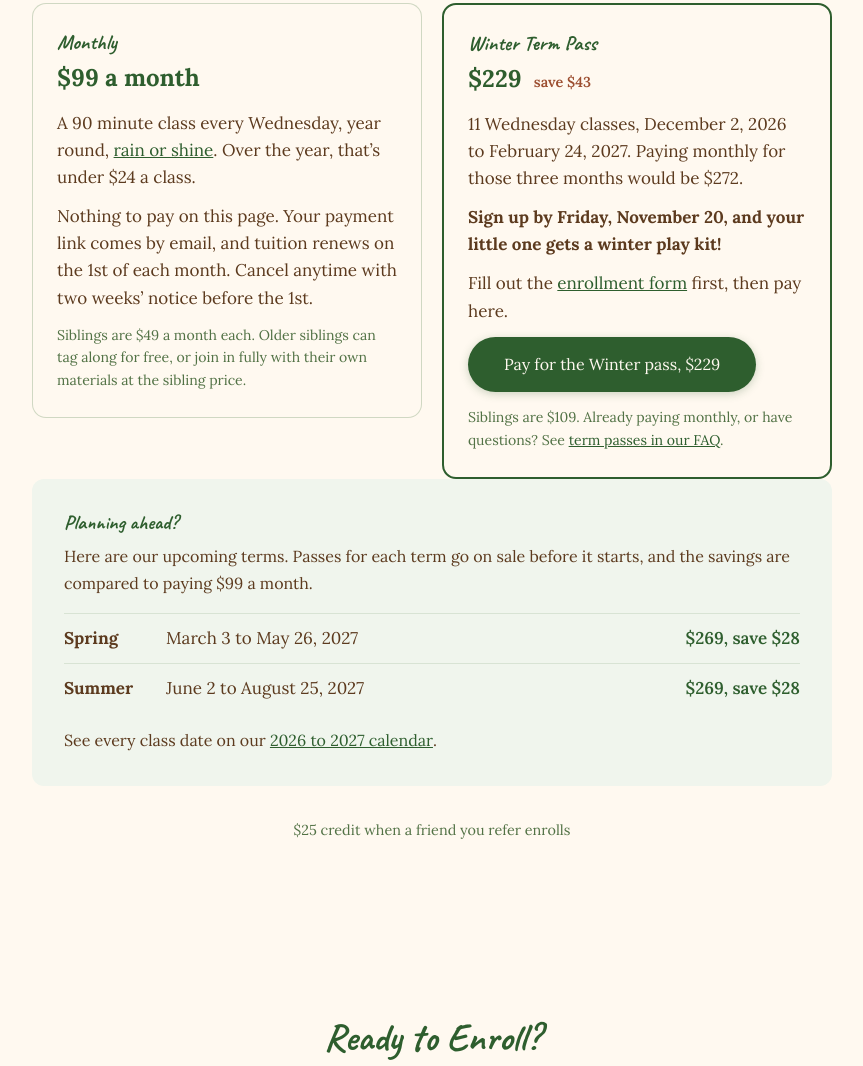
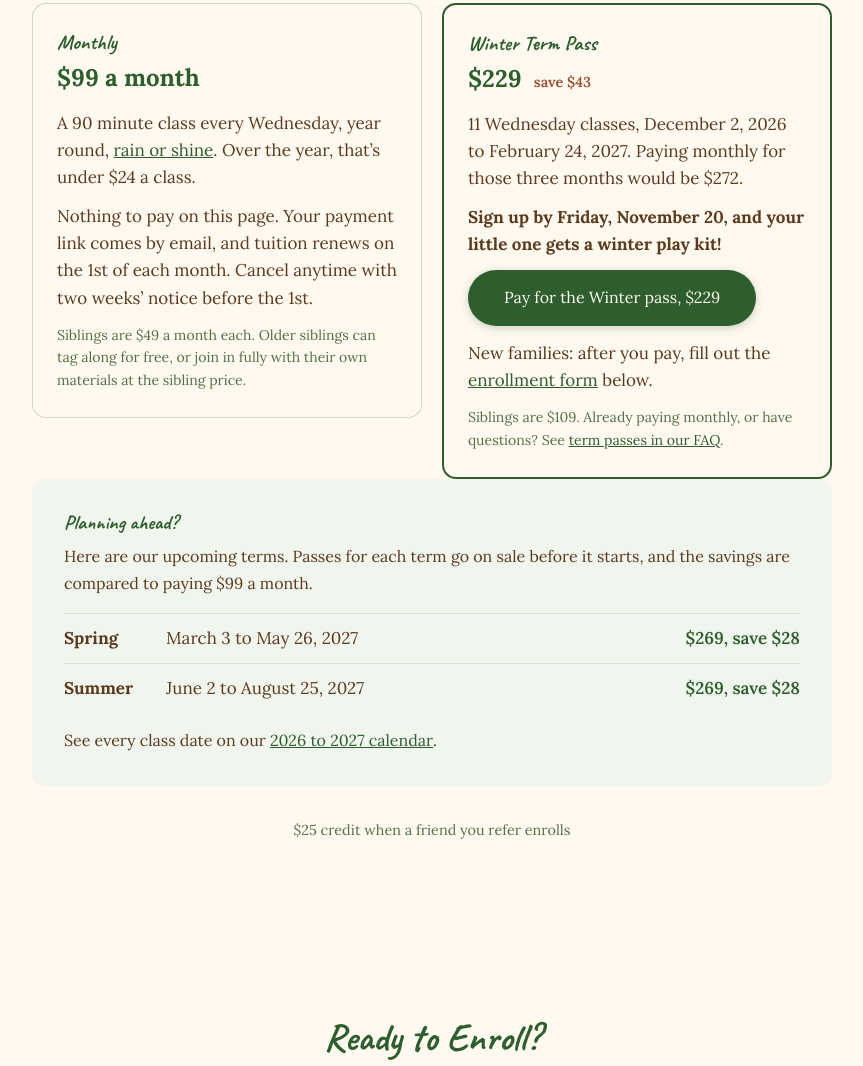
Before and after one commit to mattison-wiliams/littleroots-site, a plain HTML site: page register.html in a window 1280 px wide. Shown: the part 1562-2628 px from the top of the page, without its empty margins (208-1071 px from the left). Drawn offline with Linux system fonts and the light colour scheme.

Commit message:
Winter pass: pay first, then fill out the enrollment form
Co-Authored-By: Claude Opus 5.5 <noreply@anthropic.com>
Claude-Session: https://claude.ai/code/session_01RWnddCt387yAd3brEStojA

```diff
--- a/register.html
+++ b/register.html
@@ -122,8 +122,8 @@
           <p class="pay-price">$229 <span>save $43</span></p>
           <p>11 Wednesday classes, December 2, 2026 to February 24, 2027. Paying monthly for those three months would be $272.</p>
           <p><strong>Sign up by Friday, November 20, and your little one gets a winter play kit!</strong></p>
-          <p>Fill out the <a href="#enroll">enrollment form</a> first, then pay here.</p>
           <a href="https://buy.stripe.com/eVqcN51SkaEI2FWc1i4ZG0c" class="btn">Pay for the Winter pass, $229</a>
+          <p>New families: after you pay, fill out the <a href="#enroll">enrollment form</a> below.</p>
           <p class="pay-small">Siblings are $109. Already paying monthly, or have questions? See <a href="/faq.html#term-passes">term passes in our FAQ</a>.</p>
         </div>
       </div>
```
Also changed, not shown: 1 other file.
